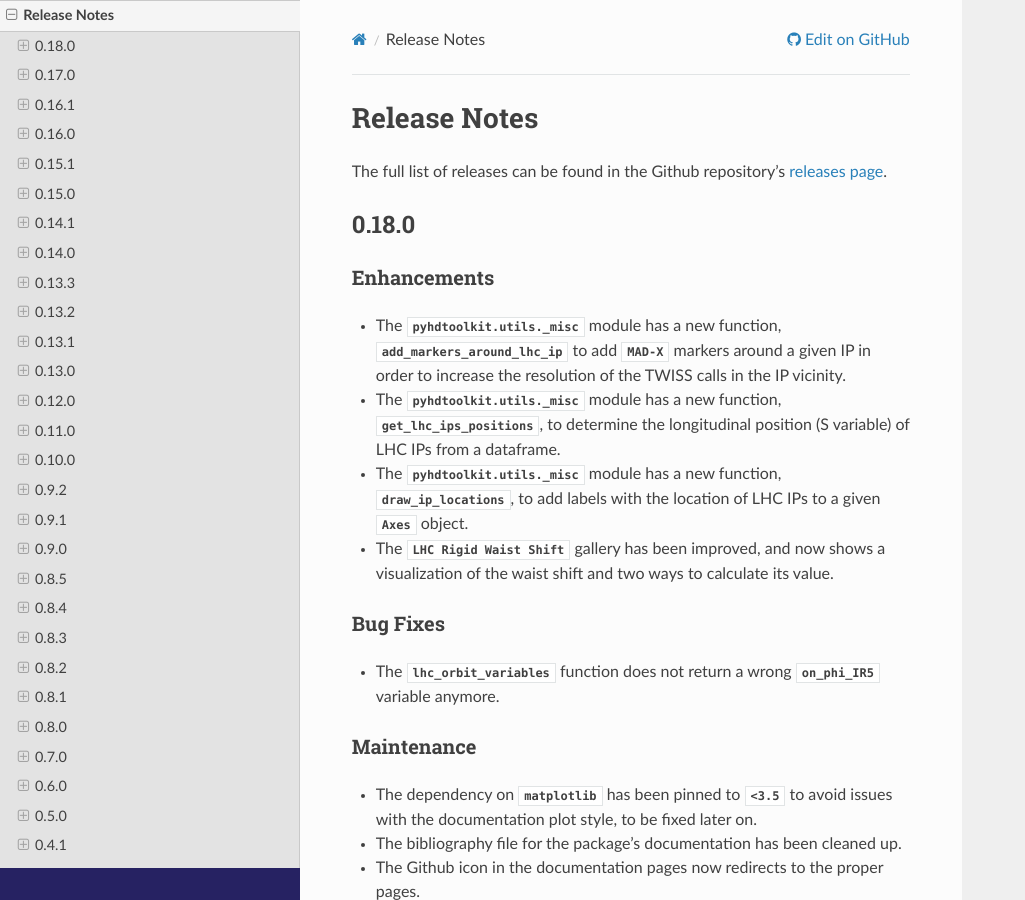
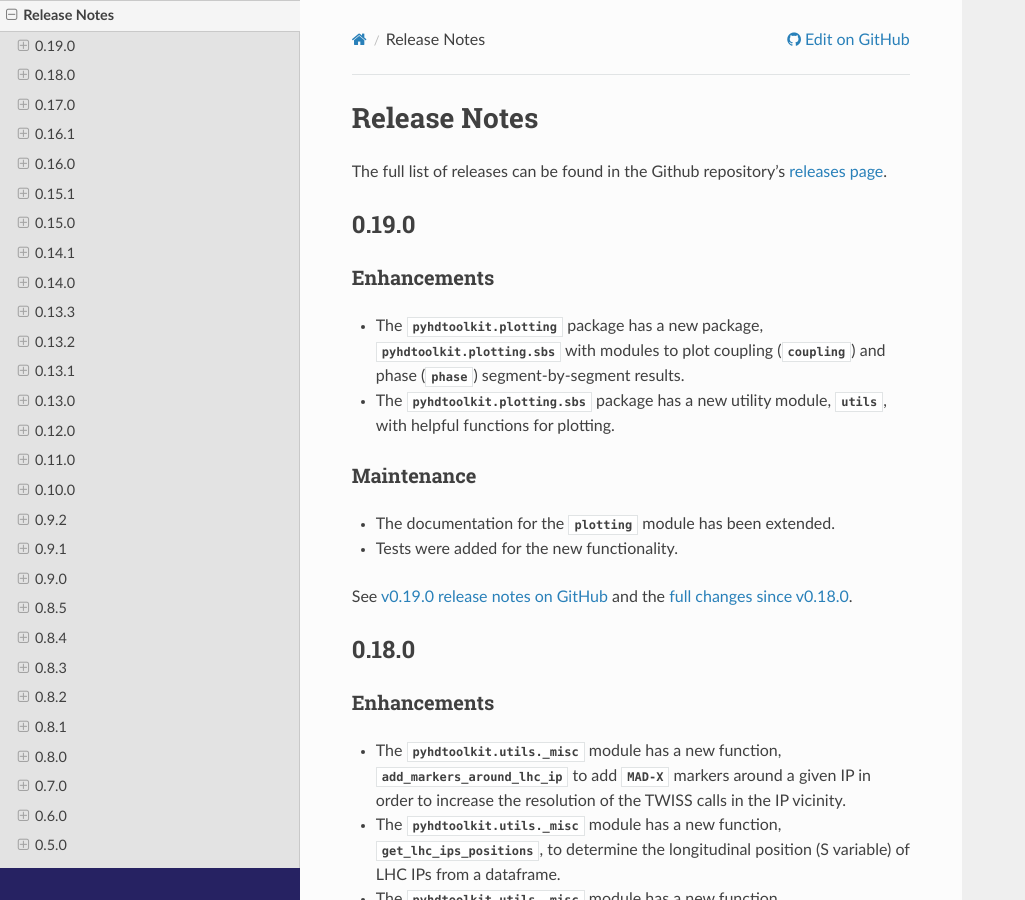
Before and after one commit to fsoubelet/PyhDToolkit, a Sphinx documentation site: the page built from docs/release.rst, in a window 1280 px wide and 900 px high. Shown: the whole window, without its empty margins (0-1025 px from the left). Built offline with Sphinx 7.4.7 and the Read the Docs theme 2.0.0, drawn with Linux system fonts in a browser that asks for light colours; pages that are not in the unit, such as notebooks, are missing from menus.

Commit message:
add some to release notes

```diff
--- a/docs/release.rst
+++ b/docs/release.rst
@@ -2,6 +2,26 @@ Release Notes
 =============
 
 The full list of releases can be found in the Github repository's `releases page <https://github.com/fsoubelet/PyhDToolkit/releases>`_.
+
+.. _release_0.19.0:
+
+0.19.0
+------
+
+Enhancements
+~~~~~~~~~~~~
+
+* The `pyhdtoolkit.plotting` package has a new package,  `pyhdtoolkit.plotting.sbs` with modules to plot coupling (`~pyhdtoolkit.plotting.sbs.coupling`) and phase (`~pyhdtoolkit.plotting.sbs.phase`) segment-by-segment results.
+* The `pyhdtoolkit.plotting.sbs` package has a new utility module,  `~pyhdtoolkit.plotting.sbs.utils`, with helpful functions for plotting.
+
+Maintenance
+~~~~~~~~~~~
+
+* The documentation for the `~pyhdtoolkit.maths.plotting` module has been extended.
+* Tests were added for the new functionality.
+
+See `v0.19.0 release notes on GitHub <https://github.com/fsoubelet/PyhDToolkit/releases/tag/0.19.0>`_ and the `full changes since v0.18.0 <https://github.com/fsoubelet/PyhDToolkit/compare/0.18.0...0.19.0>`_.
+
 
 .. _release_0.18.0:
 
```
